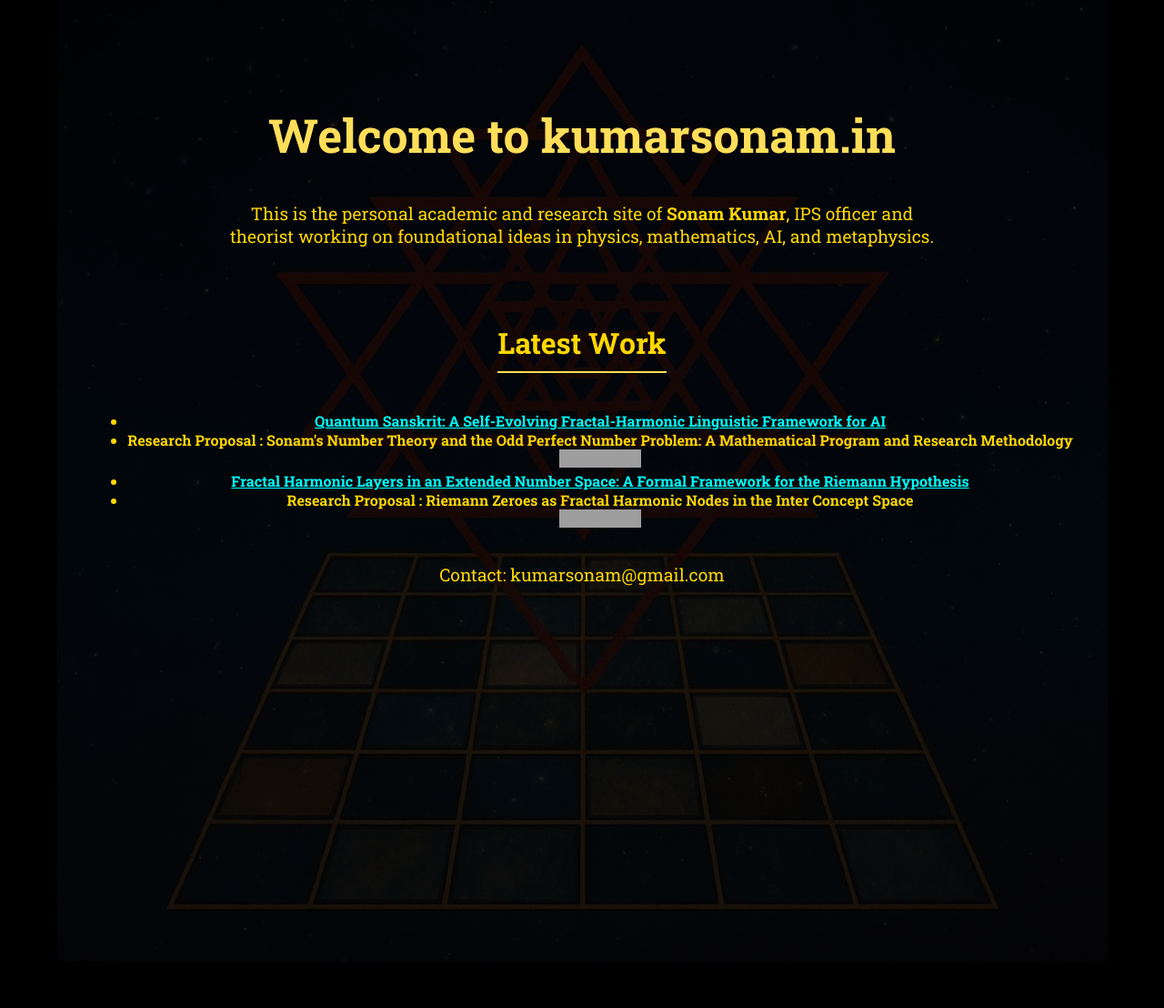
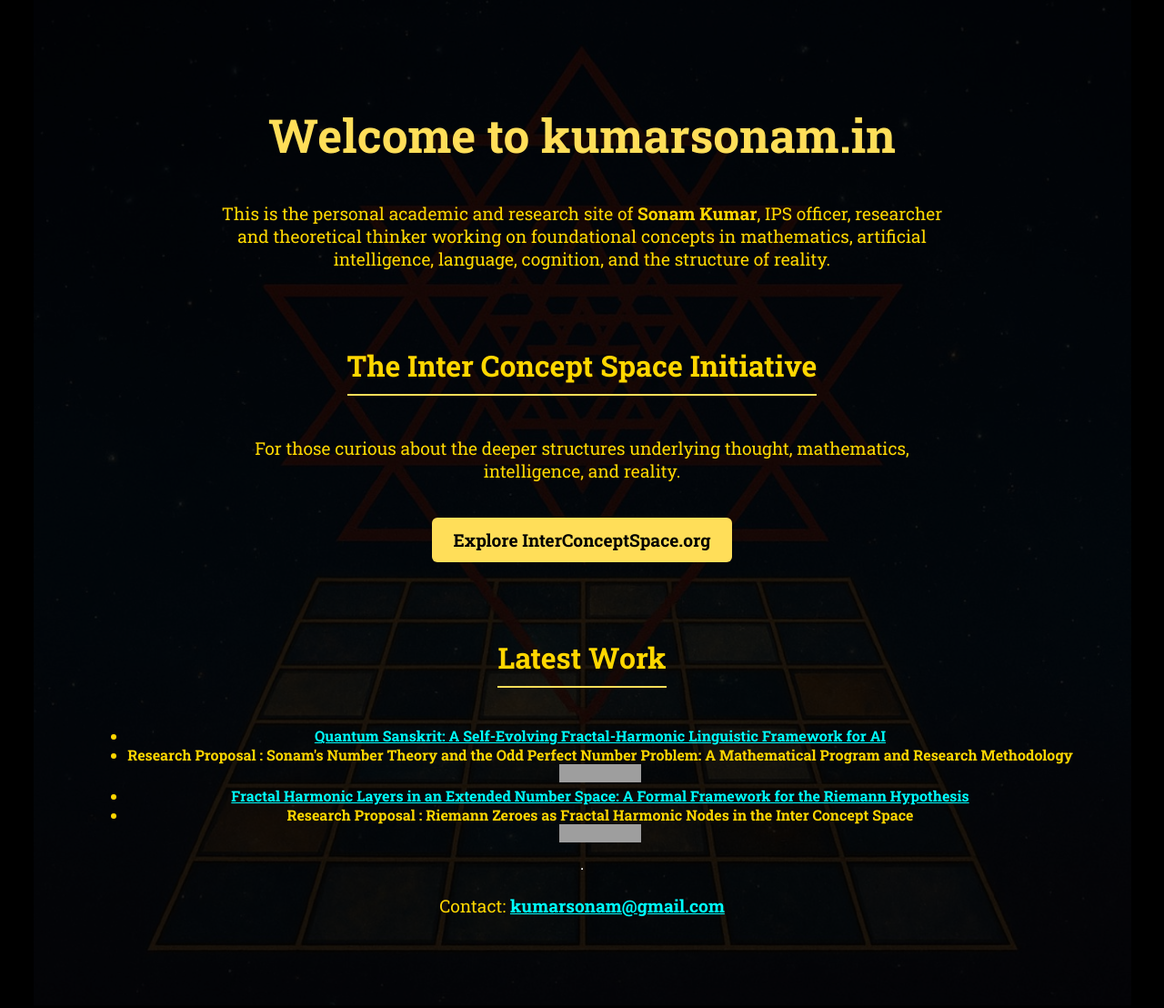
Before and after one commit to kumarsonam/kumarsonam.github.io, a Jekyll site: the page index.html, which Jekyll copies as it is, in a window 1280 px wide. Shown: the whole page at 91% size. Built offline with Jekyll 4.4.1, drawn with Linux system fonts in a browser that asks for light colours; before the commit the page ends 1060 px from its top, so only the background shows below that; grey boxes are pictures that could not be loaded.

Commit message:
Added interconceptspace.org

```diff
--- a/index.html
+++ b/index.html
@@ -60,13 +60,35 @@
         a:hover {
             color: #00ccff;
         }
+        footer {
+            margin-bottom: 40px;
+        }
     </style>
 </head>
 <body>
   <div class="overlay">
 
     <h1>Welcome to kumarsonam.in</h1>
-    <p>This is the personal academic and research site of <strong>Sonam Kumar</strong>, IPS officer and theorist working on foundational ideas in physics, mathematics, AI, and metaphysics.</p>
+    <p>This is the personal academic and research site of <strong>Sonam Kumar</strong>, IPS officer, researcher and theoretical thinker working on foundational concepts in mathematics, artificial intelligence, language, cognition, and the structure of reality.</p>
+
+    <h2>The Inter Concept Space Initiative</h2>
+
+    <p>
+        For those curious about the deeper structures underlying thought, mathematics, intelligence, and reality.
+    </p>
+
+    <p>
+    <a href="https://interconceptspace.org"
+       target="_blank"
+       style="display:inline-block;
+              padding:12px 24px;
+              background:#ffde59;
+              color:black;
+              text-decoration:none;
+              border-radius:6px;">
+       Explore InterConceptSpace.org
+    </a>
+    </p>
 
     <h2>Latest Work</h2>
     <ul>
@@ -86,7 +108,23 @@
         </li>
     </ul>
 
-    <p>Contact: kumarsonam@gmail.com</p>
+    <hr>
+
+    <p>
+        Contact:
+        <a href="mailto:kumarsonam@gmail.com">
+        kumarsonam@gmail.com
+        </a>
+        </p>
+
+        <!--p style="font-size:0.85em;color:#cccccc;">
+        © 2026 Sonam Kumar
+        </p-->
+
+        <!--p style="font-size:0.85em;color:#cccccc;">
+        Ideas presented here are personal research and do not represent official positions of any government agency.
+        </p-->
+
   </div>
 
 </body>
```
